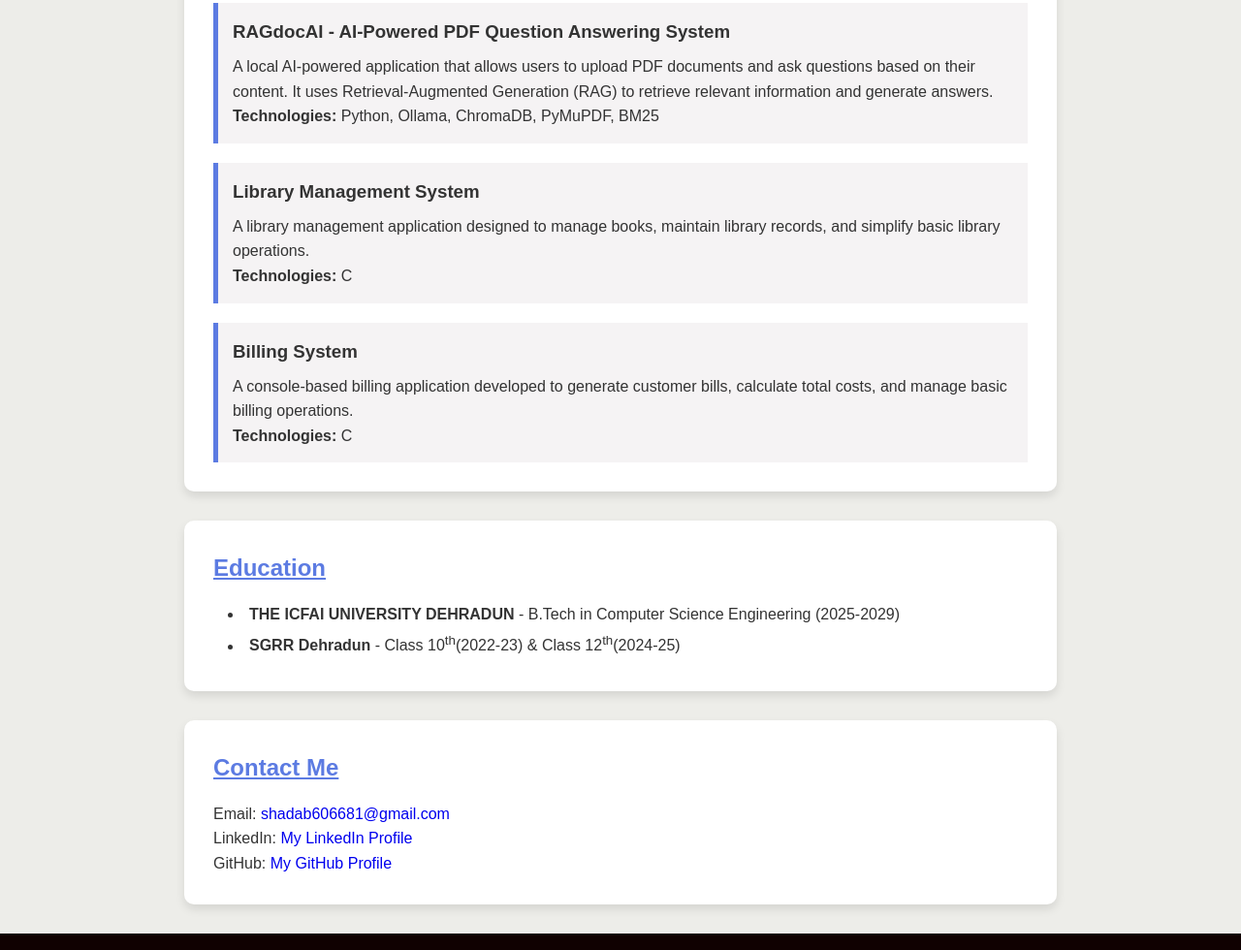
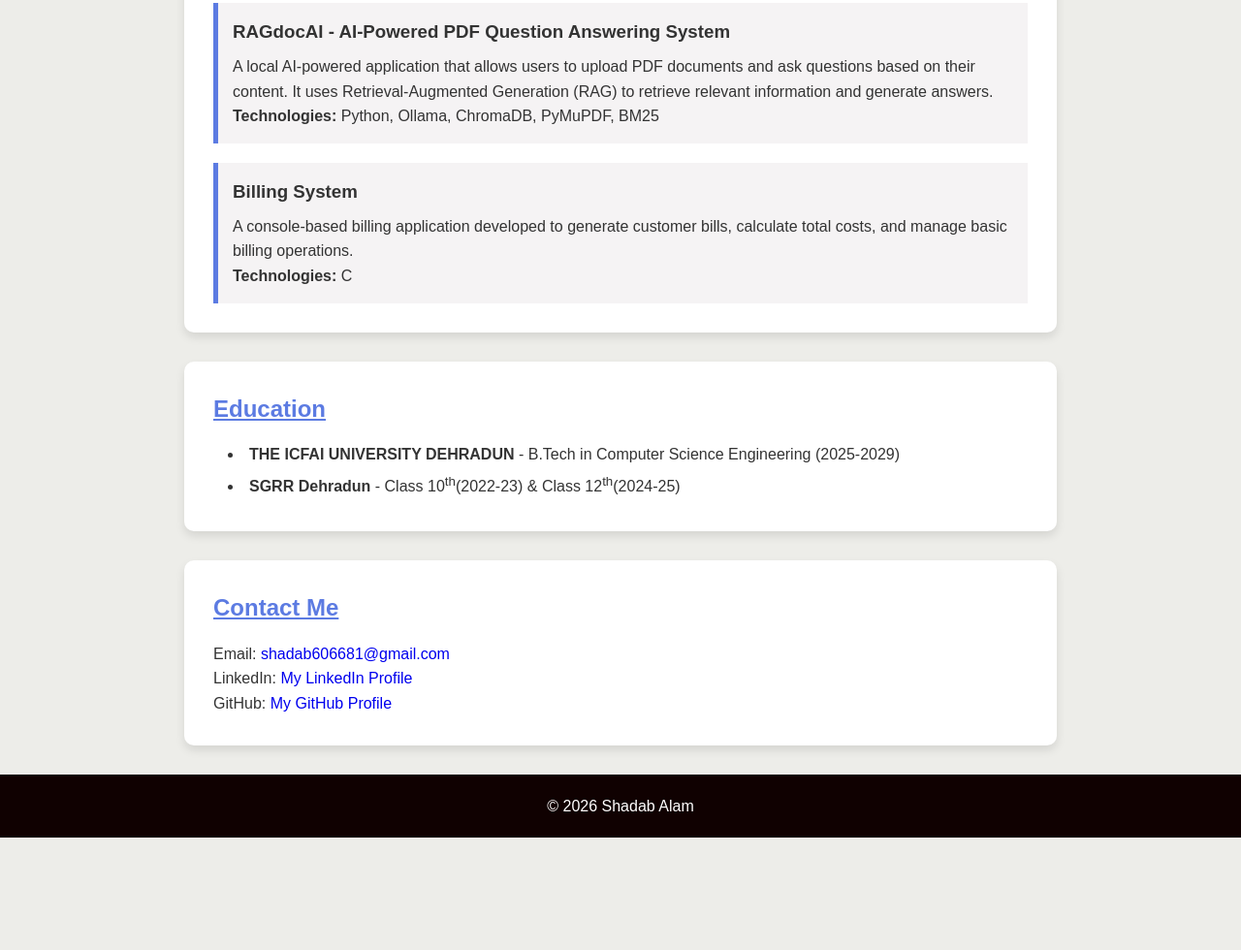
Before and after one commit to shadab-a43/My_Portfolio_Website, a plain HTML site: page index.html in a window 1280 px wide. Shown: the part 1275-2255 px from the top of the page at 97% size. After the commit the page ends 2139 px from the top, so only its background shows below. Drawn offline with Linux system fonts and the light colour scheme.

Commit message:
Update index.html

```diff
--- a/index.html
+++ b/index.html
@@ -71,12 +71,6 @@
         </div>
 
         <div class="project">
-            <h3>Library Management System</h3>
-            <p>A library management application designed to manage books, maintain library records, and simplify basic library operations.</p>
-            <p><b>Technologies:</b> C</p>
-        </div>
-
-        <div class="project">
             <h3>Billing System</h3>
             <p>A console-based billing application developed to generate customer bills, calculate total costs, and manage basic billing operations.</p>
             <p><b>Technologies:</b> C</p>
```
